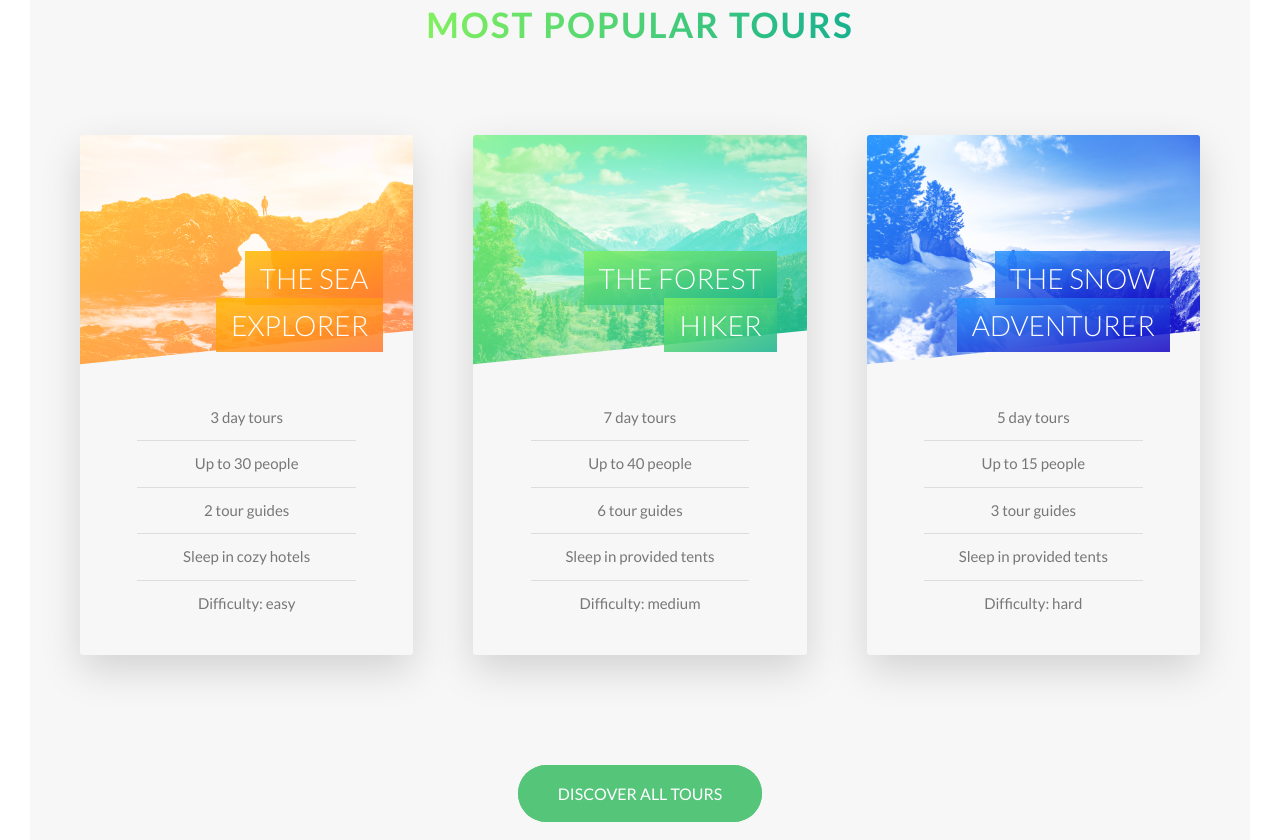
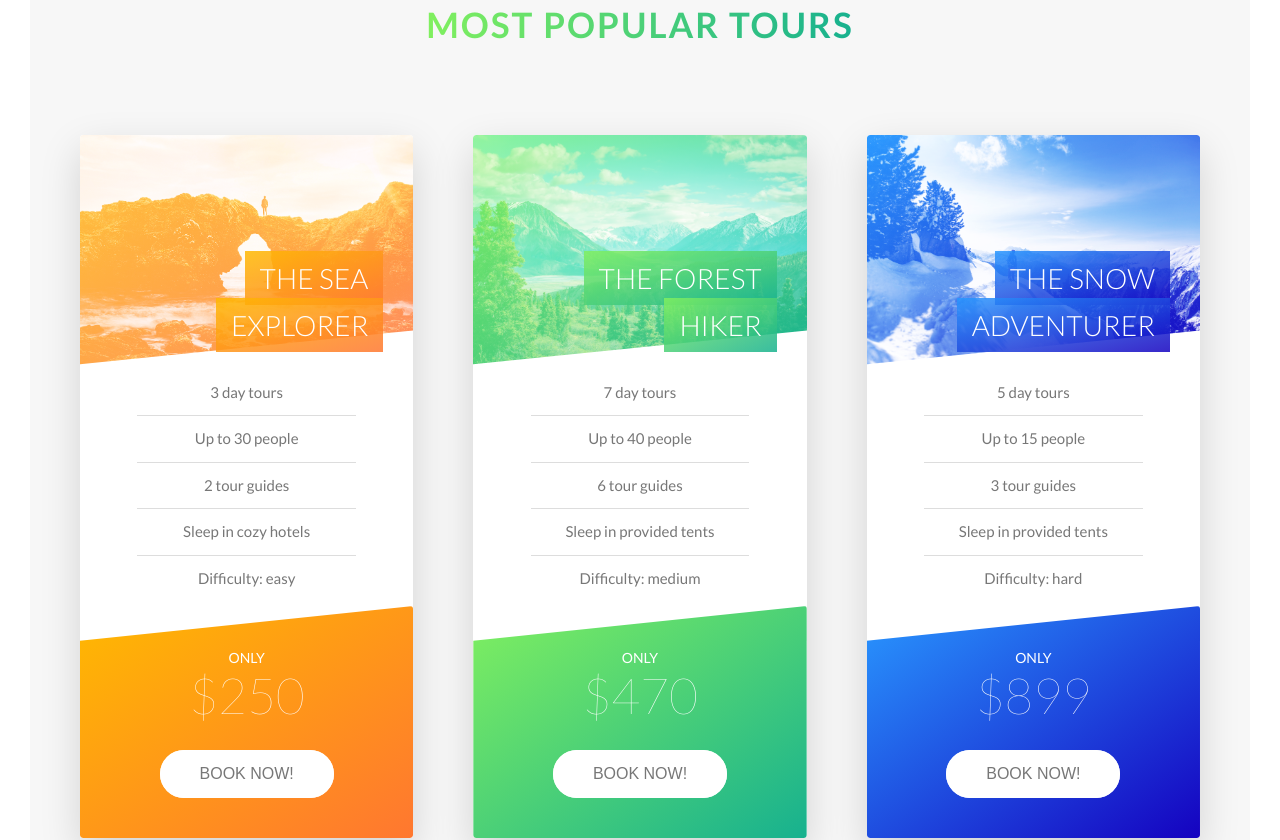
Before and after one commit to dario-piotrowicz/VueJS3-CSS_demo_Natours_website_miniproject, a Vue app: page / in a window 1280 px wide. Shown: the part 2740-3580 px from the top of the page. Built offline with nearby package versions, Linux system fonts and the light colour scheme.

Commit message:
made tour-cards not rotating on all touch devices

```diff
--- a/src/components/TourCard.vue
+++ b/src/components/TourCard.vue
@@ -267,7 +267,8 @@ export default {
         font-weight: 100;
     }
 
-    @include natours-mq(tablet-landscape) {
+    @media only screen and (max-width: $tablet-landscape-breakpoint),
+           only screen and (hover: none) {
         height: auto;
         border-radius: 3px;
         overflow: hidden;
```
